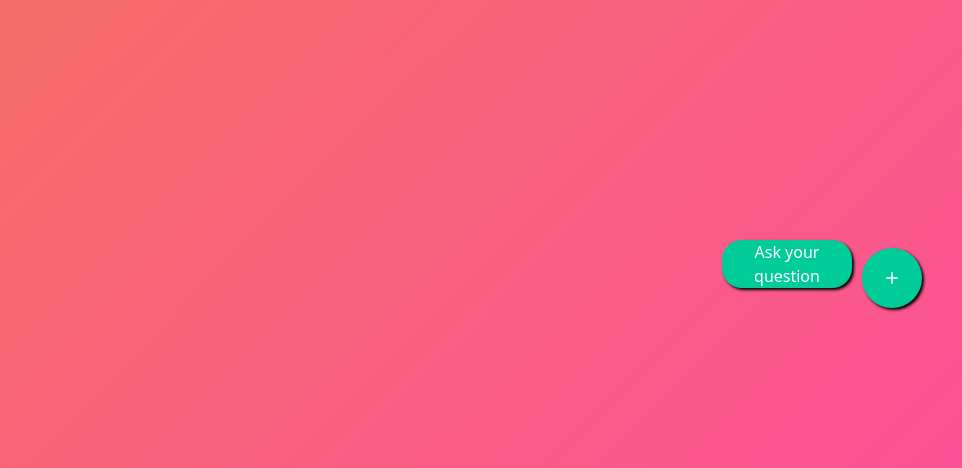
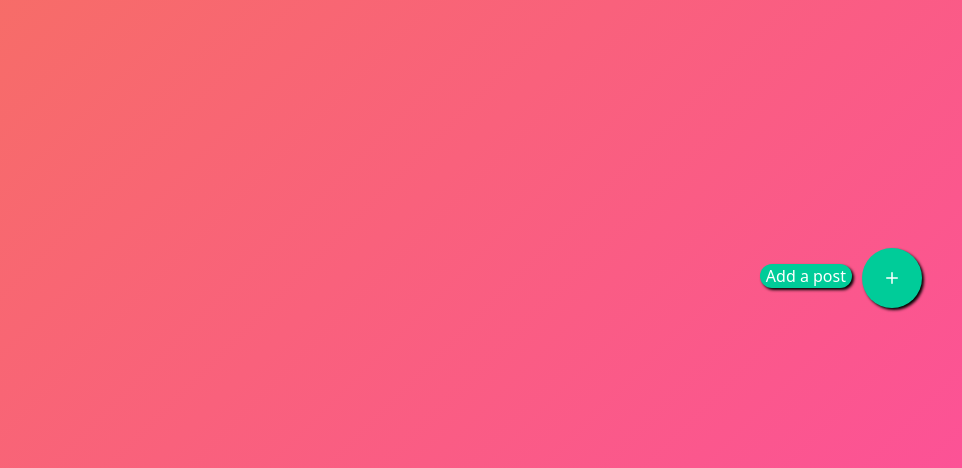
Before and after one commit to TechnoPustak/help4u, a Flask app: page /home in a window 1280 px wide. Shown: the part 452-920 px from the top of the page, without its empty margins (318-1280 px from the left). Run offline with Flask 2, Linux system fonts and the light colour scheme; a user stored in the database is signed in; data comes from the database, SQL or seed files in the repository; data that the repository does not hold is empty.

Commit message:
email sendning and some minor changes

```diff
--- a/config.json
+++ b/config.json
@@ -6,8 +6,7 @@
         "keywords": "help4you, help, helping, study, coding, programming, brainly, quora, study helper, reddit, help for you, help four you, helpforyou, helping hand",
         "email": "factsworld1109@gmail.com",
         "email-password": "pnhnywcnwixzhhie",
-        "per_page":5,
-        "host":"production"
+        "per_page":5
     },
     "statics": {
         "profile_pic": "https://help4you.herokuapp.com/static/profile.png",
--- a/main.py
+++ b/main.py
@@ -29,11 +29,8 @@ mail = Mail(app)
 s = URLSafeTimedSerializer('my-secret')
 sslify = SSLify(app)
 
-if params['host'] == 'development':
-    database = 'postgresql://qnxrojcyfjfifp:5429b03e63250378f9dc6a9b3f0b732d642fc9921d3316089caed66c87961324@ec2-34-243-180-8.eu-west-1.compute.amazonaws.com:5432/d8vbf4qkk83en7'
-else:
-    database = os.environ.get('DATABASE_URL')
-    database = database[:8] + 'ql' + database[8:]
+database = os.environ.get('DATABASE_URL')
+database = database[:8] + 'ql' + database[8:]
 
 app.config['SQLALCHEMY_DATABASE_URI'] = database
 app.config['SQLALCHEMY_TRACK_MODIFICATIONS'] = False
@@ -113,8 +110,9 @@ def code():
                             birthday=birthday, gender=gender, email=email, profile_pic=profile_pic, time=time.time(), about=about)
                 db.session.add(info)
                 db.session.commit()
+                user = login.query.filter_by(username=username).first()
                 session.pop('code')
-                flash('Your account has been created successfully.', 'success')
+                login_user(user, remember=True)
                 return redirect('/login')
             else:
                 flash('Entered verification code is incorrect.')
@@ -218,6 +216,17 @@ def home():
                      subject=subject, time=time.time(), grade=grade, piclink=piclink)
         db.session.add(info)
         db.session.commit()
+        question_sno = posts.query.filter_by().order_by(posts.sno.desc()).first().sno
+        qlink = url_for("answer", sno=question_sno, _external=True)
+        emails = [ i.email for i in users ]
+        msg = Message(f'New post by {current_user.username} on Help4You', sender=params['email'], recipients=emails)
+        msg.html = f'''
+        <h1 style='color:red;'>A new post by {current_user.first_name} {current_user.last_name} @ {current_user.username} on Help4You Website.</h1>
+        <p style='font-size:20px;'>{post}</p><p style='font-size:15px;'>Subject: {subject}<br>Grade: {grade}</p>
+        <img src='{piclink}' width='100%'><br>
+        <a href='{qlink}'><button style='font-size:20px;background-color:aqua;border:1px solid black;border-radius:2px;'><strong>Go to the post</strong></button></a>
+        '''
+        mail.send(msg)
         return redirect('/home')
     return render_template("home.html", title=f"{params['title']}: Ask and Answer Questions", questions=questions, users=users, time=time.time())
 
@@ -227,6 +236,7 @@ def answer(sno):
     page=request.args.get('page', 1, type=int)
     users = login.query.all()
     question = posts.query.filter_by(sno=sno).first()
+    allanswers = answers.query.filter_by(question_id=sno).all()
     myanswers = answers.query.filter_by(question_id=sno).order_by(answers.sno.desc()).paginate(page=page, per_page=per_page)
     if request.method == 'POST':
         file = request.files['file']
@@ -246,6 +256,20 @@ def answer(sno):
             answer=myanswer, user=current_user.sno, question_id=sno, time=time.time(), piclink=piclink)
         db.session.add(answer_info)
         db.session.commit()
+        qlink = url_for("answer", sno=question.sno, _external=True)
+        emails = [login.query.filter_by(sno=i.user).first().email for i in allanswers]
+        user_email = login.query.filter_by(sno=question.user).first().email
+        emails.append(user_email)
+        emails.append(current_user.email)
+        emails = list(set(emails))
+        msg = Message(f'Reply by {current_user.username} on Help4You', sender=params['email'], recipients=emails)
+        msg.html = f'''
+        <h1 style='color:red;'>Reply posted by {current_user.first_name} {current_user.last_name} @ {current_user.username} on Help4You Website.</h1>
+        <p style='font-size:20px;'>Reply of post: {question.post}</p><p style='font-size:15px;'>Subject: {question.subject}<br>Grade: {question.grade}</p>
+        <img src='{piclink}' width='100%'><br>
+        <a href='{qlink}'><button style='font-size:20px;background-color:aqua;border:1px solid black;border-radius:2px;'><strong>Click here to view reply.</strong></button></a>
+        '''
+        mail.send(msg)
         return redirect('/answer/'+str(sno))
     if question:
         return render_template('answer.html', title=f"{params['title']}: {question.post[:30]}...", question=question, time=time.time(), users=users, sno=sno, answers=myanswers,  path=path)
--- a/templates/answer.html
+++ b/templates/answer.html
@@ -77,10 +77,10 @@
                 </div>
               </label>
             </div>
-            <h4 class="title" style="text-align: center; margin-bottom: 0;">Upload Answer Image</h4>
+            <h4 class="title" style="text-align: center; margin-bottom: 0;">Upload An Image</h4>
             <p style="text-align: center;">(Optional)</p><br>
             <div class="form-group">
-              <label for="answer" style="font-size: 20px;"><strong>Enter your answer here:
+              <label for="answer" style="font-size: 20px;"><strong>Enter your reply here:
                 </strong></label><br>
               <textarea class="form-control" id="answer" name="answer" rows="5"
                 style="resize: vertical; font-size: 23px;" required></textarea>
@@ -89,7 +89,7 @@
           </form>{% endif %}
         </div>
   </div><br>
-  <h2 class="card-title" style="margin-left: 3%;"><strong>Answers: </strong></h2>
+  <h2 class="card-title" style="margin-left: 3%;"><strong>Replies: </strong></h2>
   {% for answer in answers.items %}
   <div class="card answer" id="{{ answer.sno }}">
     <h4 class="card-header">
--- a/templates/home.html
+++ b/templates/home.html
@@ -55,7 +55,7 @@ box-shadow: 2px 2px 3px rgb(0, 0, 0);
 
 .question {
 position: fixed;
-width: 130px;
+padding: 0 6px;
 height: auto;
 bottom: 60px;
 right: 110px;
@@ -88,7 +88,7 @@ box-shadow: 2px 2px 3px rgb(0, 0, 0);
             </div>
           </label>
         </div>
-        <h4 class="title" style="text-align: center; margin-bottom: 0;">Upload Question Image</h4>
+        <h4 class="title" style="text-align: center; margin-bottom: 0;">Upload An Image</h4>
         <p style="text-align: center;">(Optional)</p><br><br>
         <div class="form-group">
           <label for="subject">Select Subject:</label>
@@ -130,7 +130,7 @@ box-shadow: 2px 2px 3px rgb(0, 0, 0);
           </select>
         </div>
         <div class="form-group">
-          <label for="question">Your Question</label>
+          <label for="question">Your Post Content:</label>
           <textarea class="form-control" id="question" name="question" rows="5"
             style="resize: vertical; font-size: 18px;" required></textarea>
         </div><br>
@@ -187,7 +187,7 @@ box-shadow: 2px 2px 3px rgb(0, 0, 0);
           <h3 class="card-title">{% for line in question.post[:150].splitlines() %}{{ line }}<br>{% endfor %}{% if
             question.post|length>150 %}.....{% endif %}</h3>
           <p class="card-text"><strong> Grade: {{ question.grade }}</strong></p>
-          <a href="/answer/{{ question.sno }}" class="btn btn-primary">Answer this question</a>
+          <a href="/answer/{{ question.sno }}" class="btn btn-primary">Reply on this post</a>
         </div>
   </div>
   {% endfor %}<br>
@@ -204,7 +204,7 @@ box-shadow: 2px 2px 3px rgb(0, 0, 0);
     {% endif %}
     {% endfor %}
   </div>
-  <div class='question'>Ask your question</div>
+  <div class='question'>Add a post</div>
   <button id='myBtn' class="float">
     <svg xmlns="http://www.w3.org/2000/svg" width="50%" height="auto" fill="currentColor" class="bi bi-plus"
       viewBox="0 0 16 16">
```
